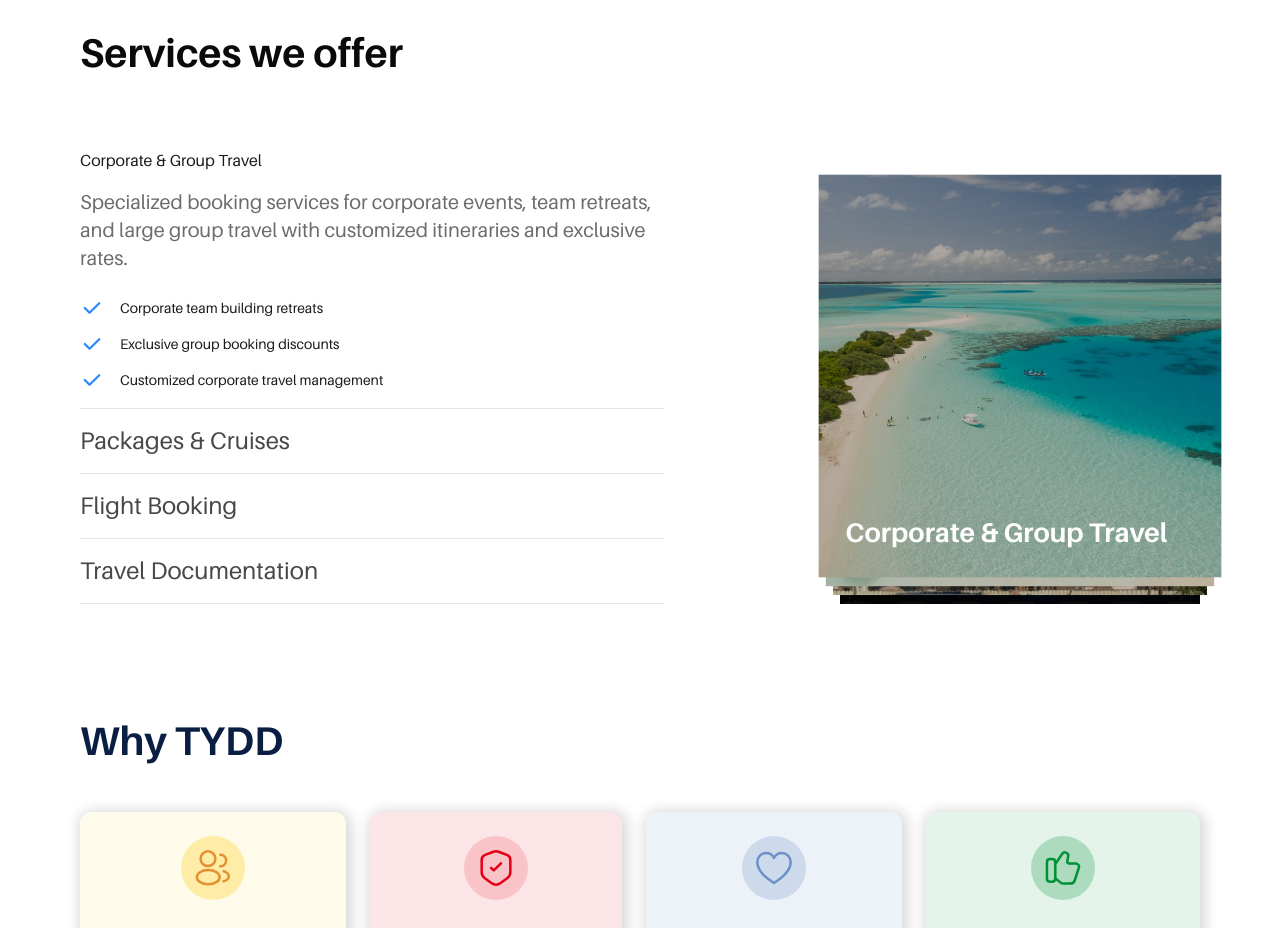
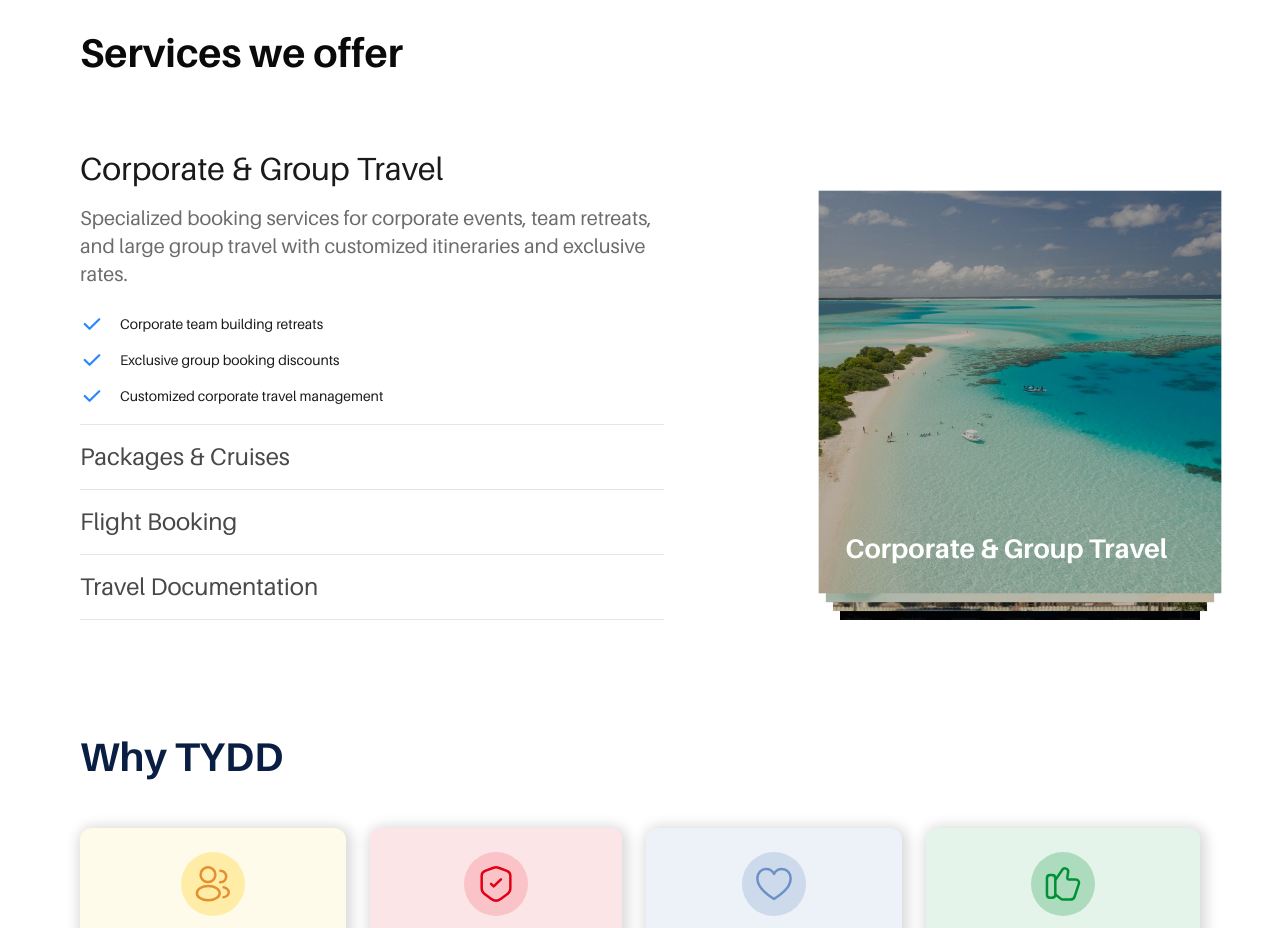
Before and after one commit to akshay1502/tydd, a Next.js app: page /about in a window 1280 px wide. Shown: the part 1420-2348 px from the top of the page. Built offline with nearby package versions, Linux system fonts and the light colour scheme.

Commit message:
sticking form to top

```diff
--- a/src/app/(frontend)/package/[collection]/[destination]/page.tsx
+++ b/src/app/(frontend)/package/[collection]/[destination]/page.tsx
@@ -123,7 +123,7 @@ export default async function DetailPage({ params }: { params: DetailPageProps }
 
           <div>
             <h2 className="text-darkBlue lg:mb-10 mb-6">Day-Wise</h2>
-            <Accordion type="single" collapsible className="w-full">
+            <Accordion type="single" collapsible className="w-full" defaultValue="item-0">
               {data?.day_breakup?.days?.map((day, index) => (
                 <div key={day?.id} className="flex w-full">
                   <IconLocation />
@@ -162,12 +162,14 @@ export default async function DetailPage({ params }: { params: DetailPageProps }
           </div>
         </div>
         <div className="hidden md:block shrink-0">
+          <div className="sticky top-16">
             <DetailPageForm
               destination={data?.destination ?? ''}
               discount={data && 'discount' in data ? (data.discount ?? 0) : 0}
               cost={data?.cost as number}
               type={collection}
             />
+          </div>
         </div>
       </div>
 
--- a/src/components/ui/accordion.tsx
+++ b/src/components/ui/accordion.tsx
@@ -68,7 +68,7 @@ const AccordionTrigger2 = React.forwardRef<
       ref={ref}
       className={cn(
         `flex flex-1 items-center justify-between py-4 transition-all text-left
-        data-[state=open]:h3sb data-[state=open]:text-black
+        data-[state=open]:h3 data-[state=open]:text-black
         data-[state=closed]:b1reg data-[state=closed]:text-[#484848]
         [&[data-state=open]>svg]:rotate-180`,
         className,
```
Lines whose indentation alone changed are shown as unchanged.
